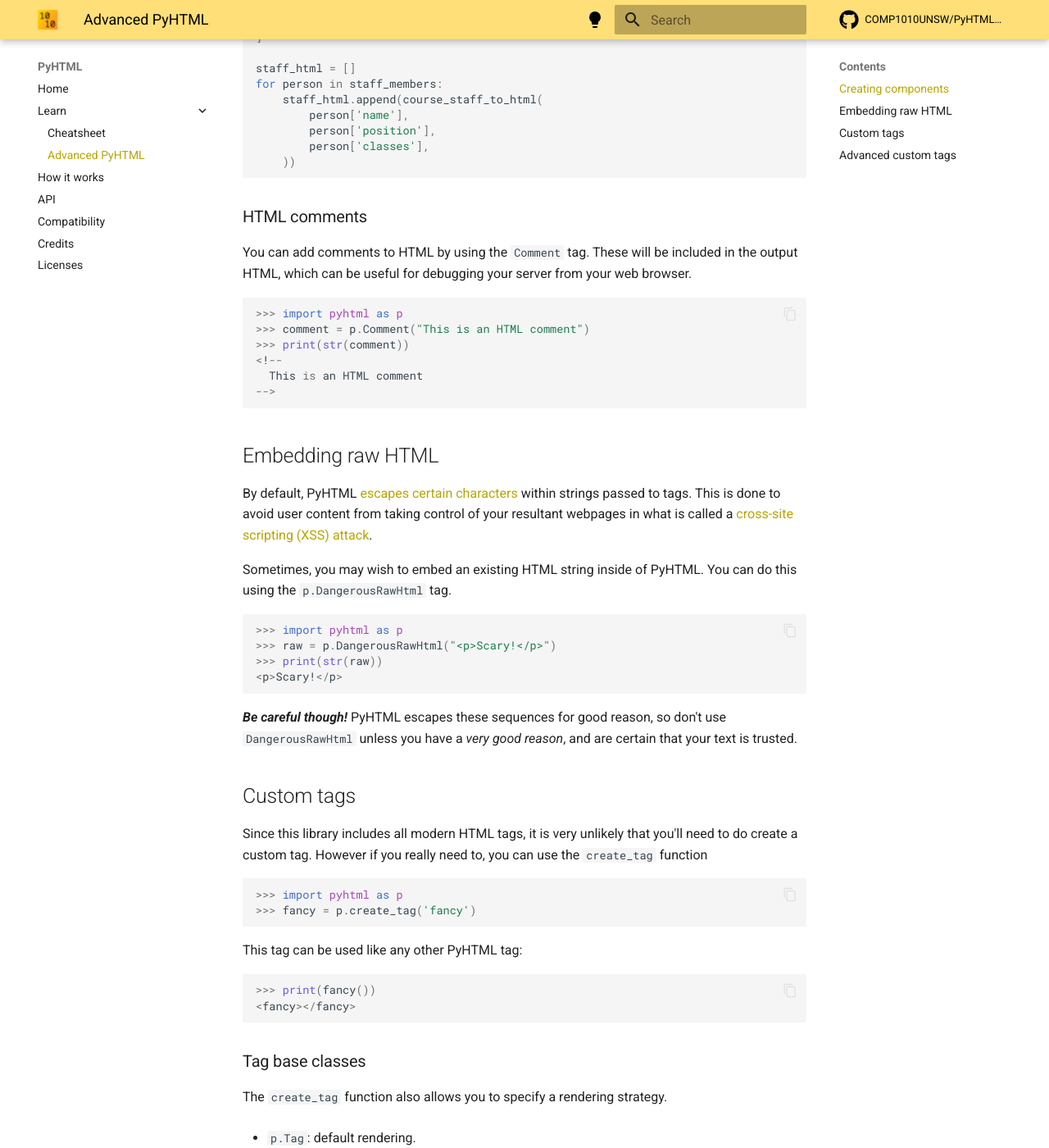
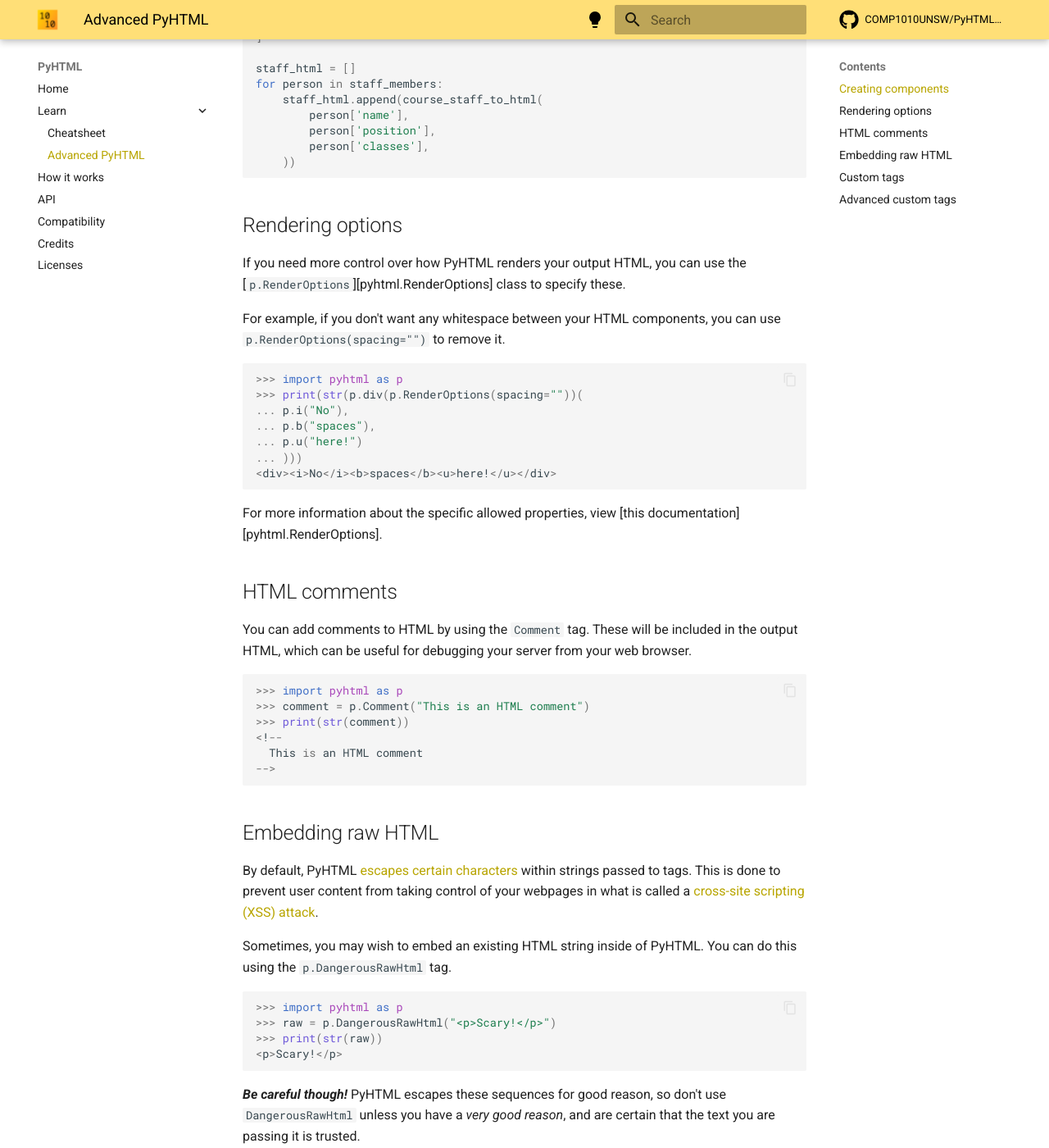
Before and after one commit to COMP1010UNSW/pyhtml-enhanced, an MkDocs documentation site: the page built from docs/learn/advanced.md, in a window 1280 px wide and 1400 px high, scrolled down 1049 px. Shown: the whole window at 82% size. Built offline with MkDocs 1.6.1 and Material for MkDocs 9.7.7, drawn with Linux system fonts in a browser that asks for light colours; comment, search, counter and statistics services are not loaded.

Commit message:
Document rendering options

````diff
--- a/docs/learn/advanced.md
+++ b/docs/learn/advanced.md
@@ -58,7 +58,29 @@ for person in staff_members:
     ))
 ```
 
-### HTML comments
+## Rendering options
+
+If you need more control over how PyHTML renders your output HTML, you can use
+the [`p.RenderOptions`][pyhtml.RenderOptions] class to specify these.
+
+For example, if you don't want any whitespace between your HTML components,
+you can use `p.RenderOptions(spacing="")` to remove it.
+
+```py
+>>> import pyhtml as p
+>>> print(str(p.div(p.RenderOptions(spacing=""))(
+... p.i("No"),
+... p.b("spaces"),
+... p.u("here!")
+... )))
+<div><i>No</i><b>spaces</b><u>here!</u></div>
+
+```
+
+For more information about the specific allowed properties, view
+[this documentation][pyhtml.RenderOptions].
+
+## HTML comments
 
 You can add comments to HTML by using the `Comment` tag. These will be included
 in the output HTML, which can be useful for debugging your server from your web
@@ -77,8 +99,8 @@ browser.
 ## Embedding raw HTML
 
 By default, PyHTML [escapes certain characters](https://www.w3schools.com/html/html_entities.asp)
-within strings passed to tags. This is done to avoid user content from taking
-control of your resultant webpages in what is called a
+within strings passed to tags. This is done to prevent user content from taking
+control of your webpages in what is called a
 [cross-site scripting (XSS) attack](https://owasp.org/www-community/attacks/xss/).
 
 Sometimes, you may wish to embed an existing HTML string inside of PyHTML. You
@@ -94,13 +116,13 @@ can do this using the `p.DangerousRawHtml` tag.
 
 ***Be careful though!*** PyHTML escapes these sequences for good reason, so
 don't use `DangerousRawHtml` unless you have a *very good reason*, and are
-certain that your text is trusted.
+certain that the text you are passing it is trusted.
 
 ## Custom tags
 
 Since this library includes all modern HTML tags, it is very unlikely that
 you'll need to do create a custom tag. However if you really need to, you can
-use the `create_tag` function
+use the `create_tag` function.
 
 ```py
 >>> import pyhtml as p
````
Also changed, not shown: docs/api.md (+7 -0 lines), docs/compatibility.md (+13 -0 lines).
